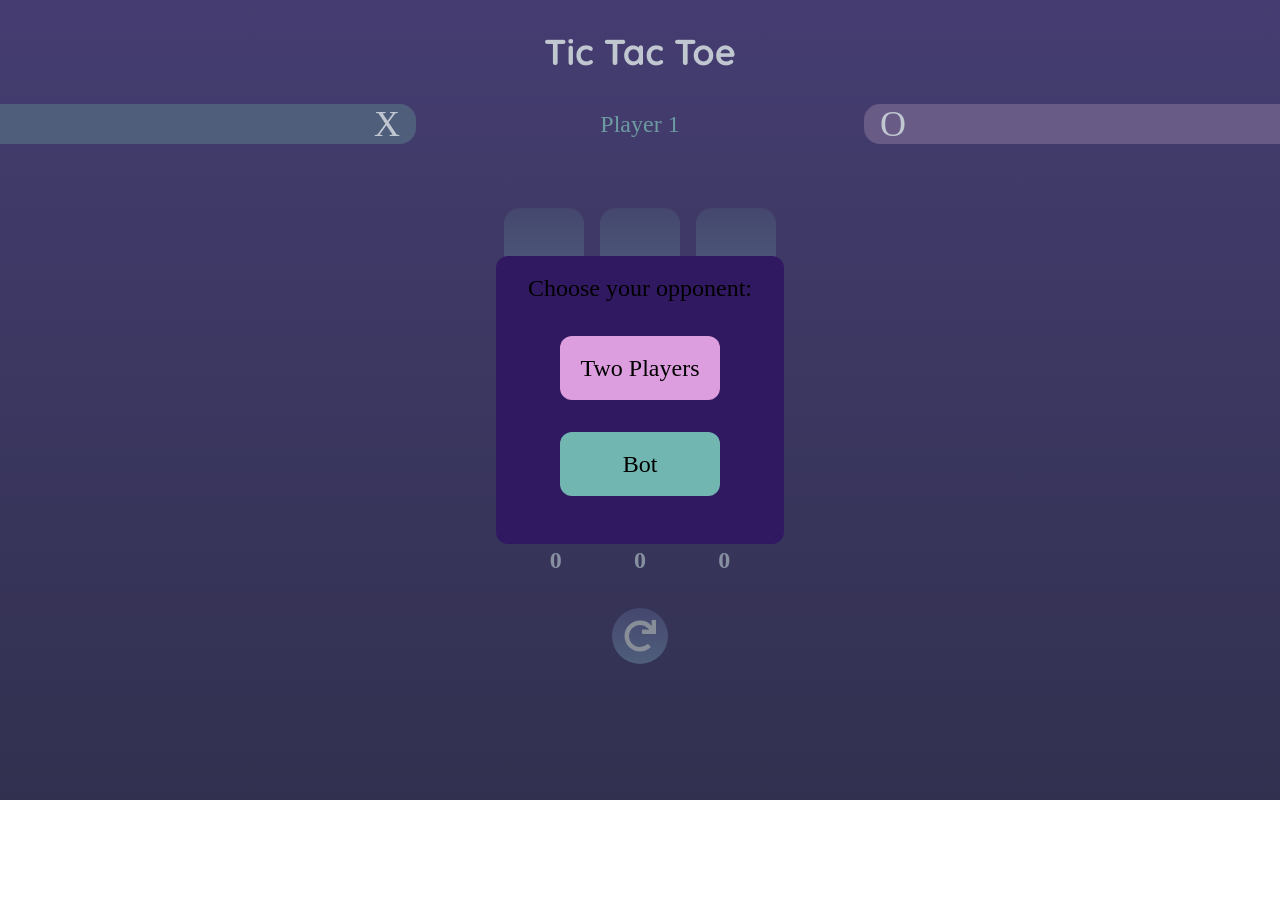
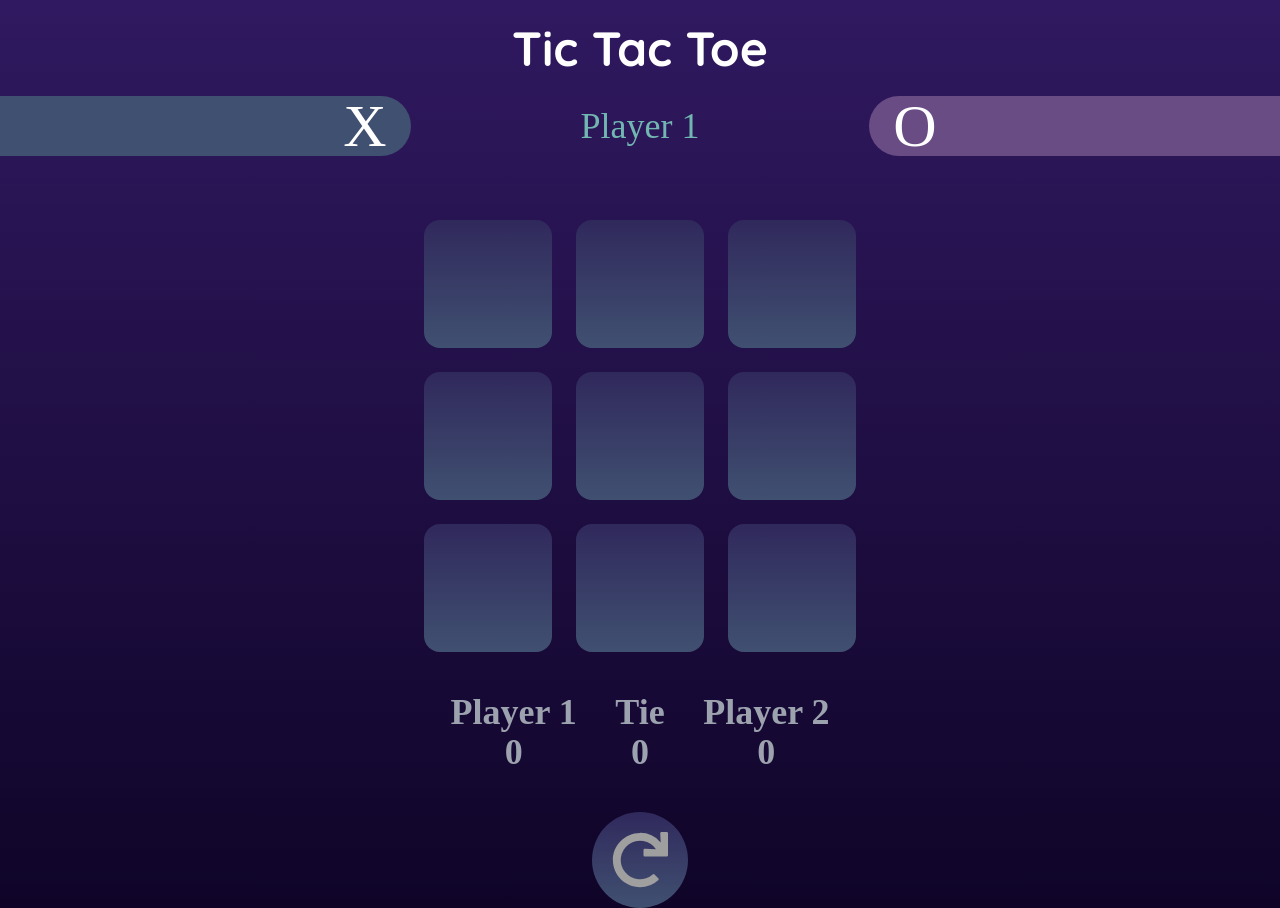
Before and after one commit to kimaru355/PRODIGY_WD_03, a React (Vite) app: page / in a window 1280 px wide. Before the commit the page ends 800 px from the top, so only its background shows below. Built offline with nearby package versions, Linux system fonts and the light colour scheme; a web font is replaced by a local one.

Commit message:
sm complete

```diff
--- a/src/home/TicTacToe.jsx
+++ b/src/home/TicTacToe.jsx
@@ -2,8 +2,10 @@ import { useState, useRef } from "react";
 import { FaRedo } from "react-icons/fa";
 
 function TicTacToe() {
-  const commonPlayerUI = "w-20 h-20 rounded-2xl text-2xl";
-  const buttonUI = "flex justify-center items-center h-14 w-14 rounded-full";
+  const commonPlayerUI =
+    "w-20 h-20 rounded-2xl text-2xl sm:w-[6rem] sm:h-[6rem] lg:w-[8rem] lg:h-[8rem]";
+  const buttonUI =
+    "flex justify-center items-center h-14 w-14 rounded-full sm:h-[5rem] sm:w-[5rem] lg:w-[6rem] lg:h-[6rem]";
   const bg = [
     "bg-gradient-to-t from-green-dark to-green-light",
     "bg-gradient-to-t from-pink-dark to-pink-light",
@@ -22,7 +24,7 @@ function TicTacToe() {
   const [board, setBoard] = useState(["", "", "", "", "", "", "", "", ""]);
   const [allButtons, setAllButtons] = useState([]);
   const [players, setPlayers] = useState({ one: 0, tie: 0, two: 0 });
-  const [choosePlayer, setChoosePlayer] = useState(true);
+  const [choosePlayer, setChoosePlayer] = useState(false);
   const [complete, setComplete] = useState({
     status: false,
     start: null,
@@ -57,17 +59,17 @@ function TicTacToe() {
         setCurrentPlayerUI(`${commonPlayerUI} ${bg[1]}`);
         setCurrentPlayerBG(bg[1]);
         setCurrentPlayerColor("text-pink-thick");
-        event.target.className = `w-full h-full rounded-2xl text-5xl font-bold text-green-thick ${bg[0]}`;
+        event.target.className = `w-full h-full rounded-2xl text-5xl font-bold sm:text-7xl text-green-thick ${bg[0]}`;
         setResetButtonUI(`${bg[1]} ${buttonUI}`);
       } else if (currentPlayer == "O" && currentPlayers[1] !== 0) {
         setCurrentPlayer("X");
         setCurrentPlayerUI(`${commonPlayerUI} ${bg[0]}`);
         setCurrentPlayerBG(bg[0]);
         setCurrentPlayerColor("text-green-thick");
-        event.target.className = `w-full h-full rounded-2xl text-5xl font-bold text-pink-thick ${bg[1]}`;
+        event.target.className = `w-full h-full rounded-2xl text-5xl font-bold sm:text-7xl text-pink-thick ${bg[1]}`;
         setResetButtonUI(`${bg[0]} ${buttonUI}`);
       } else if (currentPlayers[1] == 0) {
-        event.target.className = `w-full h-full rounded-2xl text-5xl font-bold text-green-thick ${bg[0]}`;
+        event.target.className = `w-full h-full rounded-2xl text-5xl font-bold sm:text-7xl text-green-thick ${bg[0]}`;
       }
       let won = checkComplete(event.target.id);
       if (!won && currentPlayers[1] === 0 && allButtons.length < 8) {
@@ -270,7 +272,7 @@ function TicTacToe() {
     setCurrentPlayer("X");
     let botChoice = sortButtons(bot);
     botChoice.textContent = "O";
-    botChoice.className = `w-full h-full rounded-2xl text-5xl font-bold text-pink-thick ${bg[1]}`;
+    botChoice.className = `w-full h-full rounded-2xl text-5xl font-bold sm:text-7xl text-pink-thick ${bg[1]}`;
     setAllButtons((prevButtons) => {
       let newButtons = [...prevButtons];
       newButtons.push(botChoice);
@@ -290,21 +292,21 @@ function TicTacToe() {
 
   return (
     <div className="flex flex-col justify-center items-center">
-      <h2 className="py-8 text-white text-4xl font-quicksand-bold">
+      <h2 className="py-6 text-white text-4xl font-quicksand-bold sm:text-5xl">
         Tic Tac Toe
       </h2>
-      <div className="pb-16 grid grid-cols-3 w-full gap-4">
-        <p className="text-white text-4xl px-4 bg-green-dark w-full text-end rounded-r-2xl">
+      <div className="pb-16 grid grid-cols-3 w-full gap-4 sm:gap-6">
+        <p className="text-white text-4xl px-4 bg-green-dark w-full text-end rounded-r-2xl sm:text-6xl sm:rounded-r-[2rem] sm:px-6">
           X
         </p>
-        <div className="flex justify-center items-center text-2xl">
+        <div className="flex justify-center items-center text-2xl sm:text-4xl">
           <p className={`${currentPlayerColor}`}>
             {currentPlayers[1] === 2
               ? `Player ${currentPlayer == "X" ? 1 : 2}`
               : "Player"}
           </p>
         </div>
-        <p className="text-white text-4xl bg-pink-dark w-full text-start px-4 rounded-l-2xl">
+        <p className="text-white text-4xl bg-pink-dark w-full text-start px-4 rounded-l-2xl sm:text-6xl sm:rounded-l-[2rem] sm:px-6">
           O
         </p>
       </div>
@@ -314,7 +316,7 @@ function TicTacToe() {
           onClick={handleReset}
         ></div>
       )}
-      <div className="grid grid-cols-3 grid-rows-3 gap-4 relative">
+      <div className="grid grid-cols-3 grid-rows-3 gap-4 relative sm:gap-6">
         {complete.status && (
           <div
             className="w-full h-full flex justify-center items-center absolute overflow-hidden rounded-xl"
@@ -436,7 +438,7 @@ function TicTacToe() {
           ></button>
         </div>
       </div>
-      <div className="grid grid-cols-3 grid-rows-2 place-items-center text-2xl py-8 font-bold text-gray-400">
+      <div className="grid grid-cols-3 grid-rows-2 place-items-center text-2xl py-8 font-bold text-gray-400 sm:text-3xl lg:text-4xl sm:py-10">
         <p>{currentPlayers[1] === 2 ? "Player 1" : "Player"}</p>
         <p>Tie</p>
         <p>{currentPlayers[1] === 2 ? "Player 2" : "Bot"}</p>
@@ -445,22 +447,25 @@ function TicTacToe() {
         <p>{players.two}</p>
       </div>
       <button className={resetButtonUI} onClick={handleReset}>
-        <FaRedo className="w-8 h-8" fill="#9f9f9f" />
+        <FaRedo
+          className="w-8 h-8 sm:w-12 sm:h-12 lg:w-14 lg:h-14"
+          fill="#9f9f9f"
+        />
       </button>
       {choosePlayer && (
         <div className="w-full h-screen flex justify-center items-center absolute top-0 bg-slate-1">
-          <div className="w-72 h-72 bg-blue-light absolute flex flex-col items-center gap-8 p-4 rounded-xl">
-            <h3 className="text-2xl">Choose your opponent:</h3>
+          <div className="w-72 h-72 bg-blue-light absolute flex flex-col items-center justify-center gap-8 p-4 rounded-xl sm:w-[40rem] sm:h-[40rem] sm:gap-12 sm:p-8 sm:rounded-3xl">
+            <h3 className="text-2xl sm:text-5xl">Choose your opponent:</h3>
             <button
               type="button"
-              className="text-2xl rounded-xl w-40 py-4 bg-pink-thick"
+              className="text-2xl rounded-xl w-40 py-4 bg-pink-thick sm:w-72 sm:py-6 sm:text-4xl"
               onClick={() => handleOpponent("human")}
             >
               Two Players
             </button>
             <button
               type="button"
-              className="text-2xl rounded-xl w-40 py-4 bg-green-thick"
+              className="text-2xl rounded-xl w-40 py-4 sm:text-4xl bg-green-thick sm:w-72 sm:py-6"
               onClick={() => handleOpponent("bot")}
             >
               Bot
```
